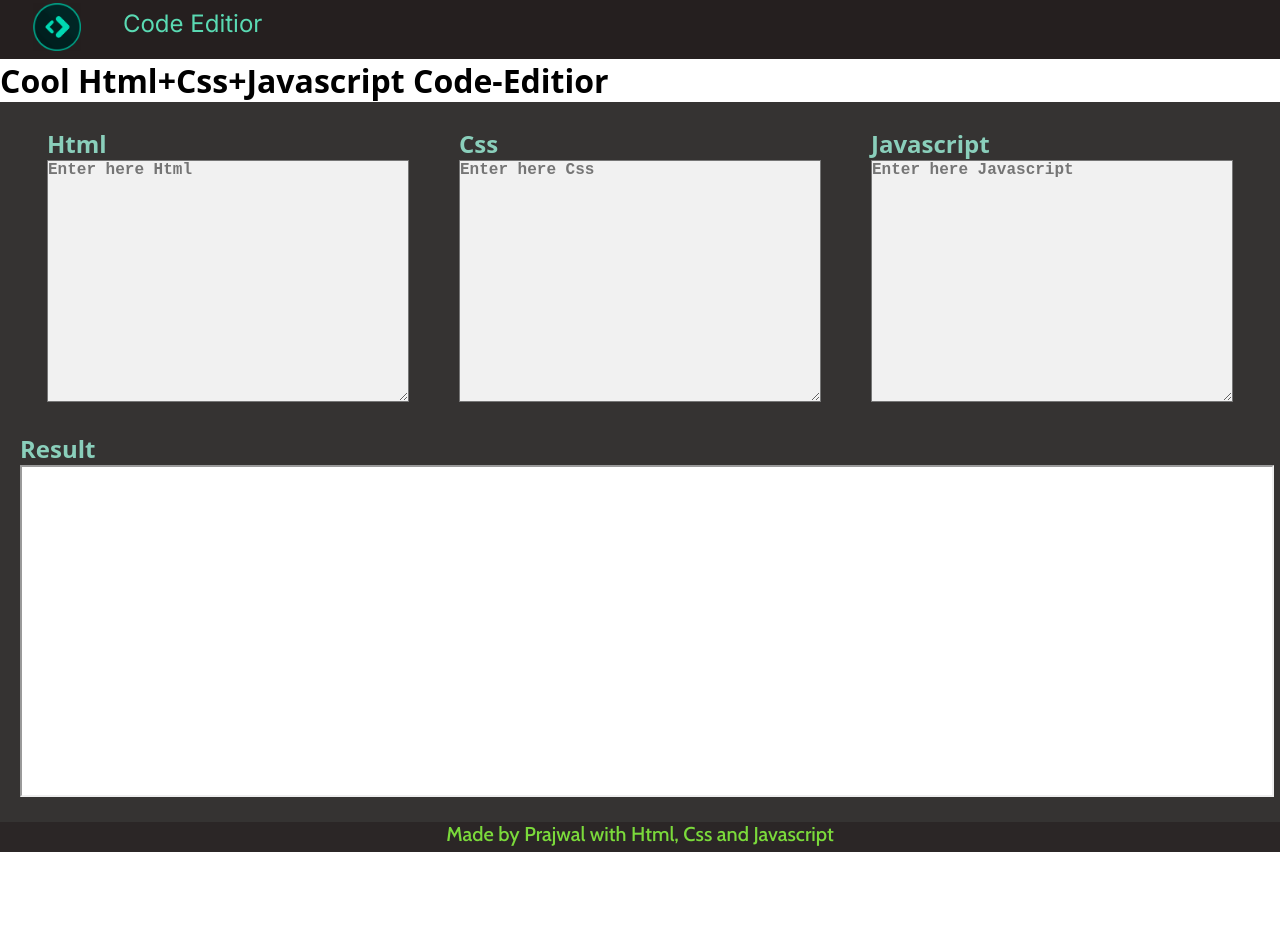
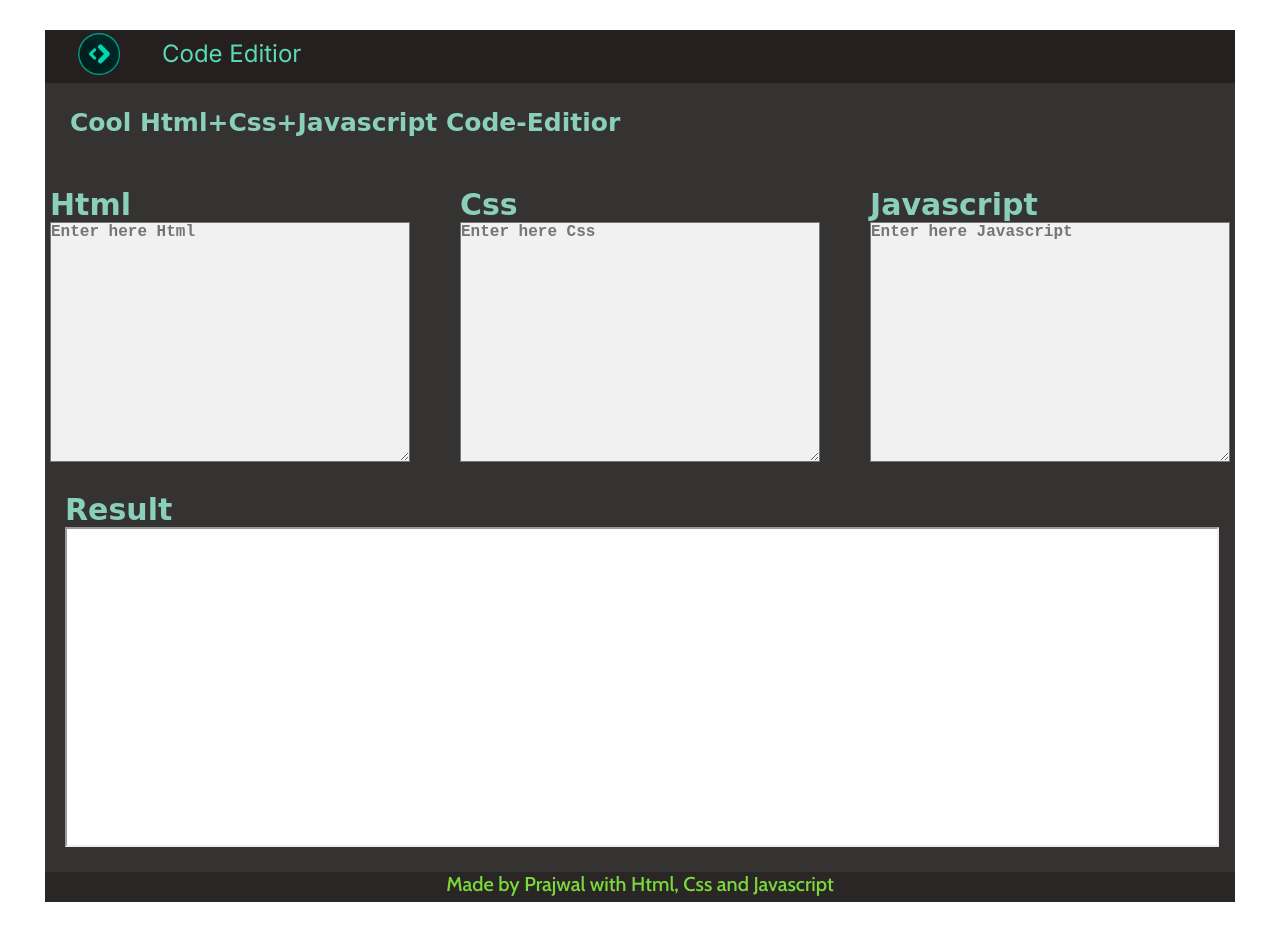
Before and after one commit to Prajwalgawande/CodeEditior, a plain HTML site: page index.html in a window 1280 px wide. Before the commit the page ends 852 px from the top, so only its background shows below. Drawn offline with nearby package versions, Linux system fonts and the light colour scheme.

Commit message:
I made some changes here

```diff
--- a/style.css
+++ b/style.css
@@ -3,7 +3,7 @@
 *{
     margin: 0;
     padding: 0;
-   /* box-sizing: border-box; */
+    box-sizing: border-box;
 
 }
 html, body {
@@ -11,8 +11,10 @@ html, body {
   overflow-x: hidden;
 }
 body {
-    font-family: system-ui;
-
+     font-family: cursive;
+margin: 15px 30px;
+  font-size: 20px;
+  padding: 15px;
   }
   .nav-bar{
     background-color: rgb(37, 31, 31) ;
@@ -123,3 +125,14 @@ body {
      height: 65px;
    }
  }
+ h1{
+      font-size:25px;
+      color: rgb(138, 207, 187);
+      background-color: #353332;
+     cursor: pointer;
+    padding: 25px;
+    color:rgb(138, 207, 187);
+   }
+   h1:hover{
+    color:rgb(143, 206, 101);
+  }
```
